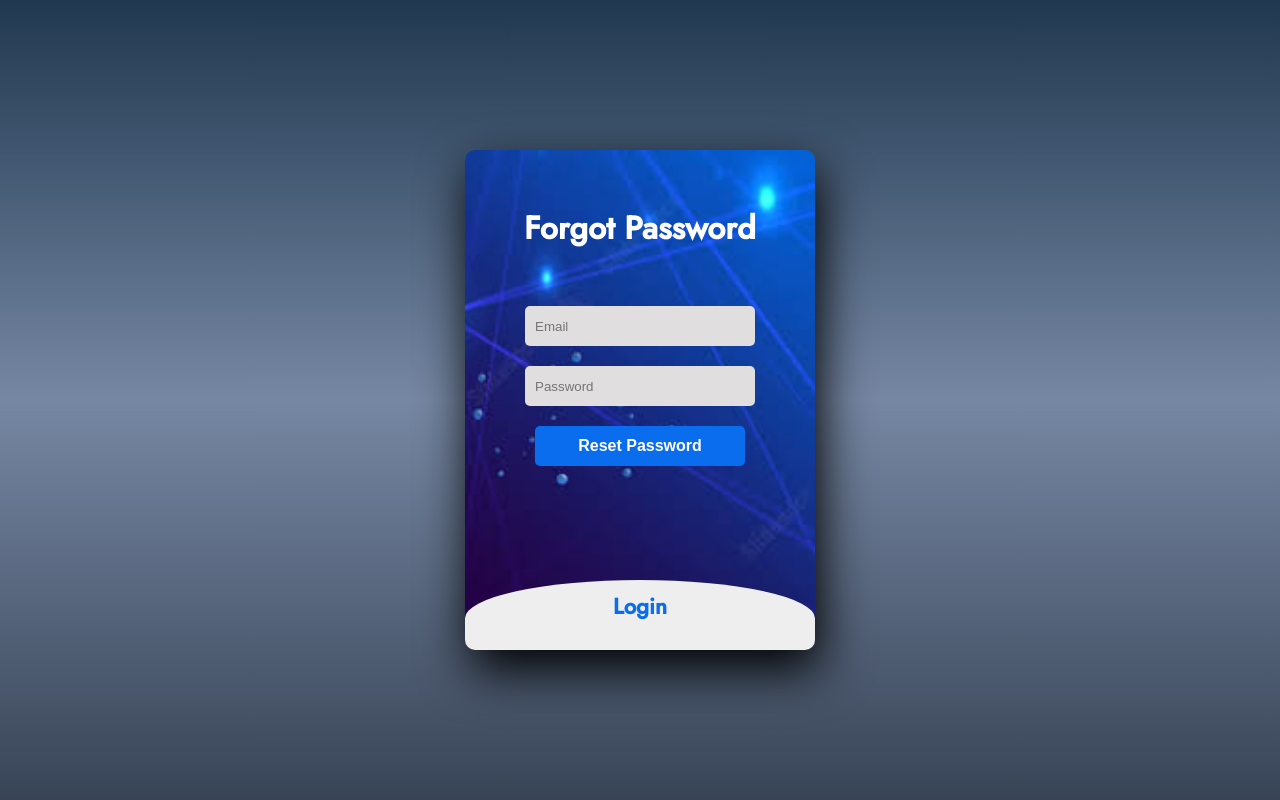
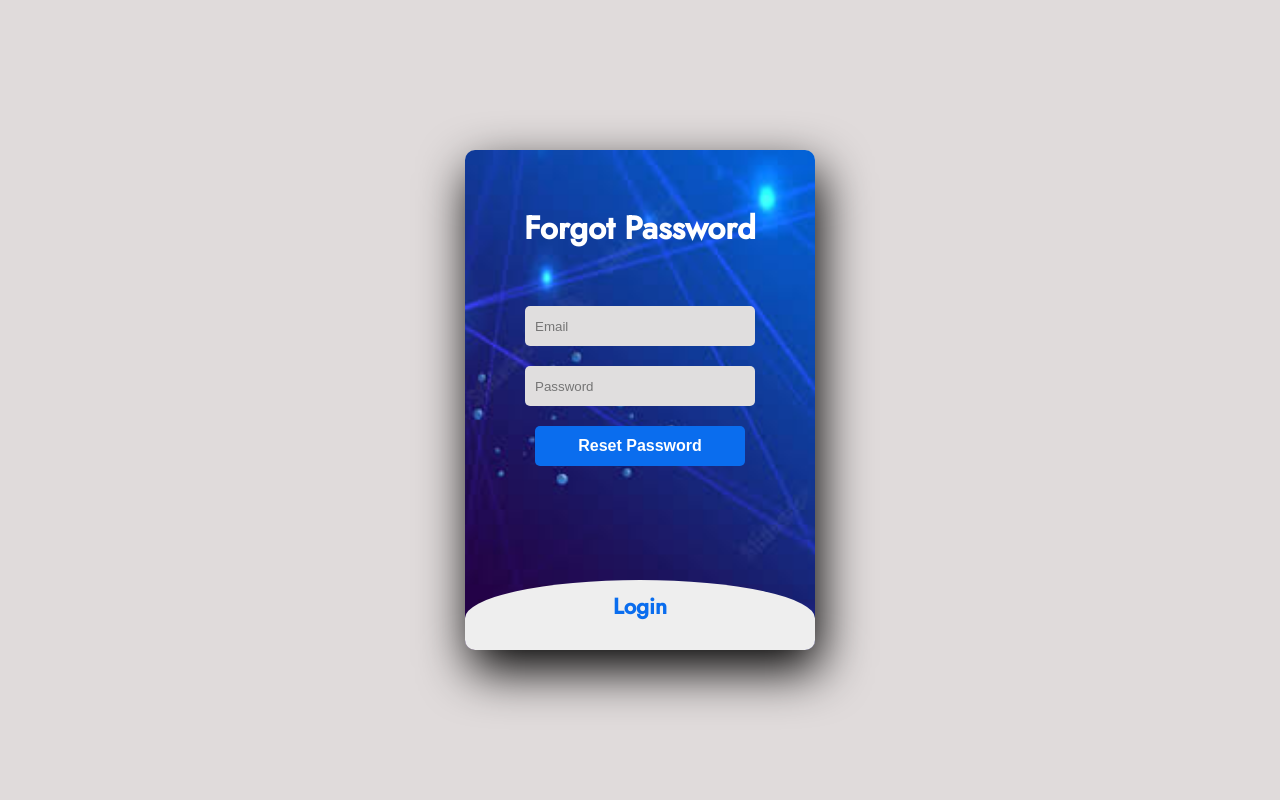
Before and after one commit to Sonu598/VLink, a plain HTML site: page Client/forgot_password.html in a window 1280 px wide. Drawn offline with Linux system fonts and the light colour scheme; files whose address does not match are found by name.

Commit message:
minor changes done

```diff
--- a/Client/Styles/login.css
+++ b/Client/Styles/login.css
@@ -8,7 +8,8 @@ body{
    align-items: center;
    min-height: 100vh;
    font-family: 'Jost',sans-serif;
-   background: linear-gradient(to bottom,#203850,#7687a3,#384456);
+   /* background: linear-gradient(to bottom,#203850,#7687a3,#384456); */
+   background-color: rgb(224, 219, 219);
 }
 .main{
     width:350px;
```
Also changed, not shown: Client/login_signup.html (+0 -1 lines).
